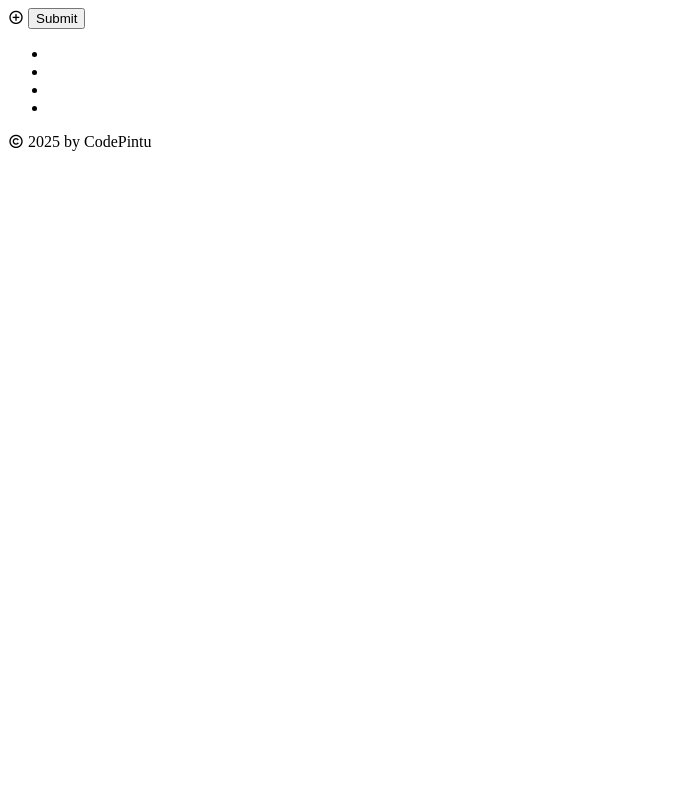
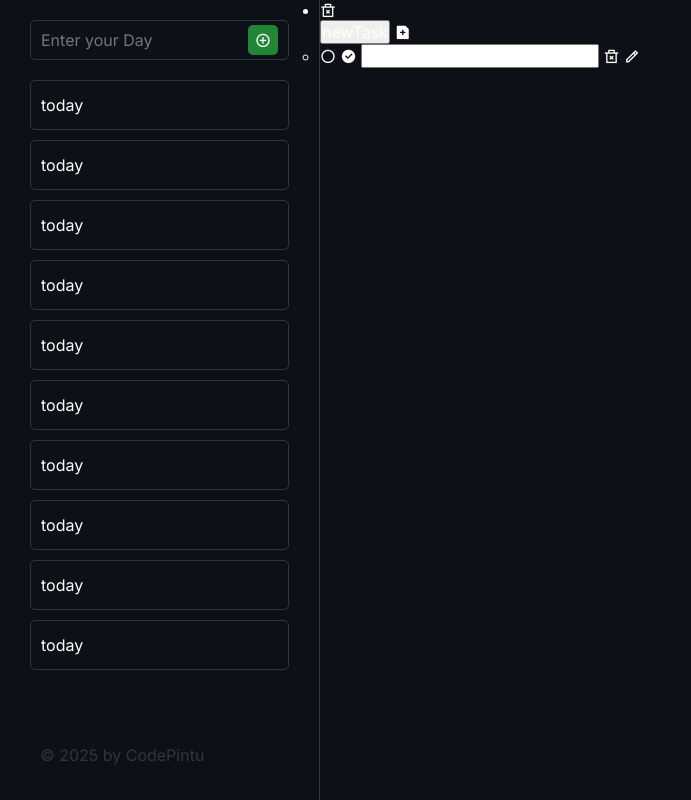
Before and after one commit to CAP10D/todolist, a plain HTML site: page index.html in a window 1280 px wide. Shown: the whole page, without its empty margins (0-691 px from the left). Drawn offline with nearby package versions, Linux system fonts and the light colour scheme.

Commit message:
side-bar-css-added

```diff
--- a/index.html
+++ b/index.html
@@ -1,39 +1,77 @@
 <!DOCTYPE html>
 <html lang="en">
+
 <head>
     <meta charset="UTF-8">
     <meta name="viewport" content="width=device-width, initial-scale=1.0">
     <title>todolist</title>
+    <link rel="preconnect" href="https://fonts.googleapis.com">
+    <link rel="preconnect" href="https://fonts.gstatic.com" crossorigin>
+    <link href="https://fonts.googleapis.com/css2?family=Inter:wght@300;400;600;700&display=swap" rel="stylesheet">
     <link rel="stylesheet" href="style.css">
-    <link
-    href="https://cdn.jsdelivr.net/npm/remixicon@4.5.0/fonts/remixicon.css"
-    rel="stylesheet"
-/>
+    <link href="https://cdn.jsdelivr.net/npm/remixicon@4.5.0/fonts/remixicon.css" rel="stylesheet" />
 </head>
+
 <body>
     <div class="container">
         <div class="sidebar">
             <div class="add-task">
+                <input type="text" placeholder="Enter your Day" id="add-task-btn">
                 <i class="ri-add-circle-line"></i>
-                <input type="submit"  id="add-task-btn">
+
             </div>
             <div class="task-list">
                 <ul>
-                    <li></li>
-                    <li></li>
-                    <li></li>
-                    <li></li>
+                    <li>today</li>
+                    <li>today</li>
+                    <li>today</li>
+                    <li>today</li>
+                    <li>today</li>
+                    <li>today</li>
+                    <li>today</li>
+                    <li>today</li>
+                    <li>today</li>
+                    <li>today</li>
+
                 </ul>
+
             </div>
             <div class="profile">
-                <i class="ri-copyright-line"></i> 2025 by CodePintu
+                © 2025 by CodePintu
             </div>
         </div>
         <div class="working_space">
+            <ul>
+                <li>
+                    <div class="workspace1">
+                        <div class="delte_bar">
+                            <i class="ri-delete-bin-2-line"></i>
+                        </div>
+                        <div class="page">
+                            <div class="add-btn">
+                                <input type="submit" class="add_task" value="newTask">
+                                <i class="ri-file-add-fill"></i>
+                            </div>
+                            <div class="task-area">
+                                <ul>
+                                    <li>
+                                        <i class="ri-circle-line"></i>
+                                        <i class="ri-checkbox-circle-fill"></i>
+                                        <input type="text" class="task-input" value="New Task">
+                                        <i class="ri-delete-bin-2-line"></i>
+                                        <i class="ri-pencil-line"></i>
+                                    </li>
+                                </ul>
+                            </div>
+                        </div>
+                    </div>
+                </li>
 
+            </ul>
         </div>
     </div>
 
     <script src="script.js"></script>
 </body>
+
 </html>
--- a/style.css
+++ b/style.css
@@ -0,0 +1,126 @@
+    :root {
+        --base-font-size: 16px;
+        --font-sans: 'Inter', system-ui, -apple-system, 'Segoe UI', Roboto, 'Helvetica Neue', Arial, 'Noto Sans', 'Liberation Sans', sans-serif;
+    }
+
+    * {
+        box-sizing: border-box;
+        margin: 0;
+        padding: 0;
+        color: #fff;
+        font-family: var(--font-sans);
+        font-size: var(--base-font-size);
+    }
+
+    body {
+        background-color: #0D1117;
+    }
+
+    .container {
+        width: 100%;
+        height: 100vh;
+        display: flex;
+
+    }
+
+    .sidebar {
+        width: 25%;
+        height: 100vh;
+        border-right: 1px solid #30363D;
+        display: grid;
+        grid-template-rows: auto 1fr auto;
+        padding: 20px 30px;
+    }
+
+    .add-task {
+        width: 100%;
+        height: 40px;
+        border: 1px solid #30363D;
+        border-radius: 5px;
+        display: flex;
+        justify-content: space-between;
+        align-items: center;
+        padding: 0 10px;
+        font-size: 20px;
+
+    }
+
+    .add-task input {
+        width: 80%;
+        height: 100%;
+        border: none;
+        background-color: #0D1117;
+        color: #fff;
+        font-size: 16px;
+        outline: none;
+    }
+
+    .add-task i {
+        width: 30px;
+        height: 30px;
+        border: none;
+        background-color: #238636;
+        color: #fff;
+        border-radius: 5px;
+        cursor: pointer;
+        display: flex;
+        justify-content: center;
+        align-items: center;
+
+    }
+
+    .add-task i:hover {
+        background-color: #2EA043;
+    }
+
+    .task-list {
+        width: 100%;
+        height: 100%;
+        margin-top: 20px;
+        overflow-y: auto;
+    }
+
+    .task-list::-webkit-scrollbar {
+        width: 5px;
+
+    }
+
+    .task-list::-webkit-scrollbar-thumb {
+        background-color: #30363D;
+        border-radius: 5px;
+        cursor: pointer;
+    }
+
+    .task-list::-webkit-scrollbar-thumb:hover {
+        background-color: #2EA043;
+    }
+
+    .task-list ul {
+        list-style: none;
+    }
+
+    .task-list ul li {
+        width: 100%;
+        height: 50px;
+        border: 1px solid #30363D;
+        border-radius: 5px;
+        display: flex;
+        justify-content: space-between;
+        align-items: center;
+        padding: 0 10px;
+        margin-bottom: 10px;
+        cursor: pointer;
+    }
+
+    .task-list ul li:hover {
+        background-color: #161B22;
+    }
+
+    .profile {
+        width: 100%;
+        height: 50px;
+        display: flex;
+        align-items: center;
+        padding: 0 10px;
+        color: #30363D;
+    }
```
